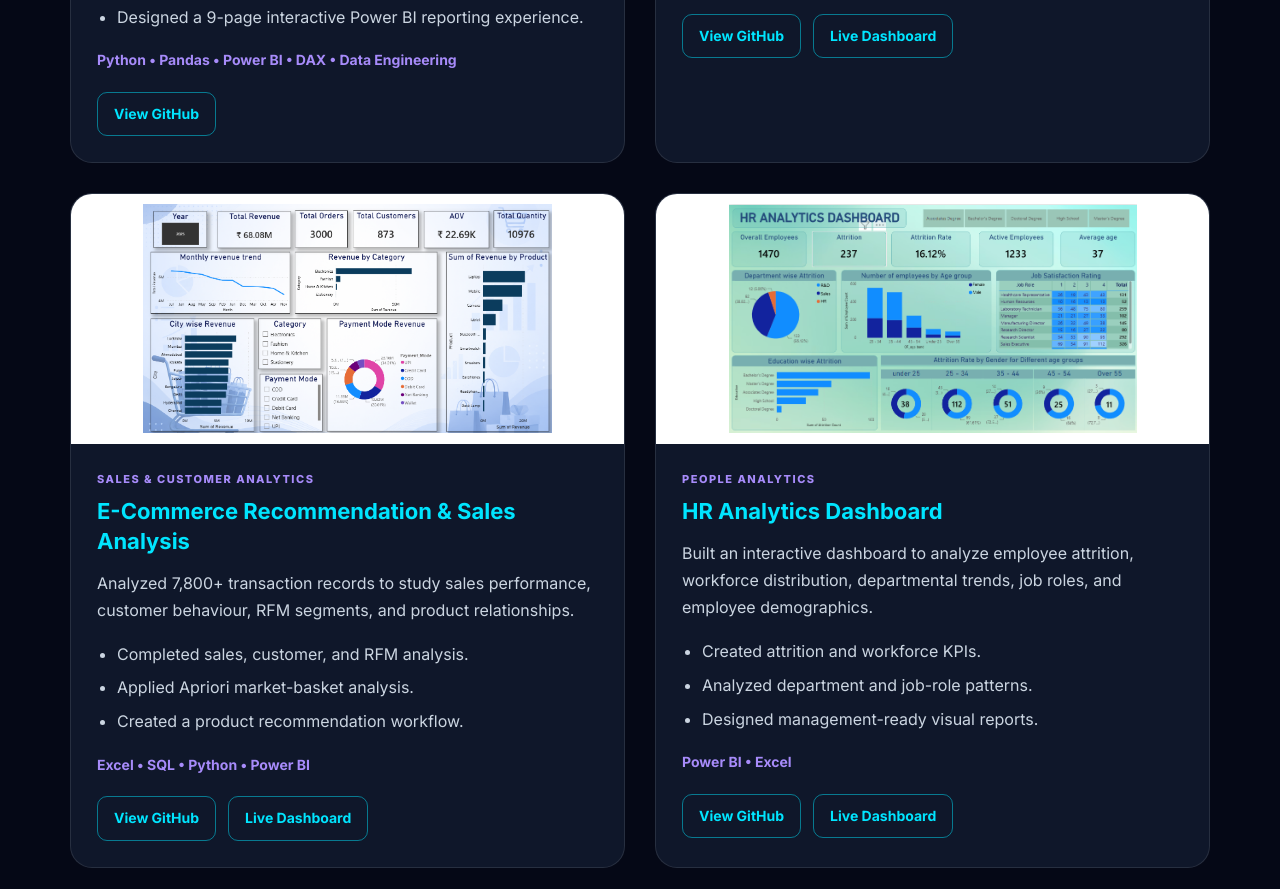
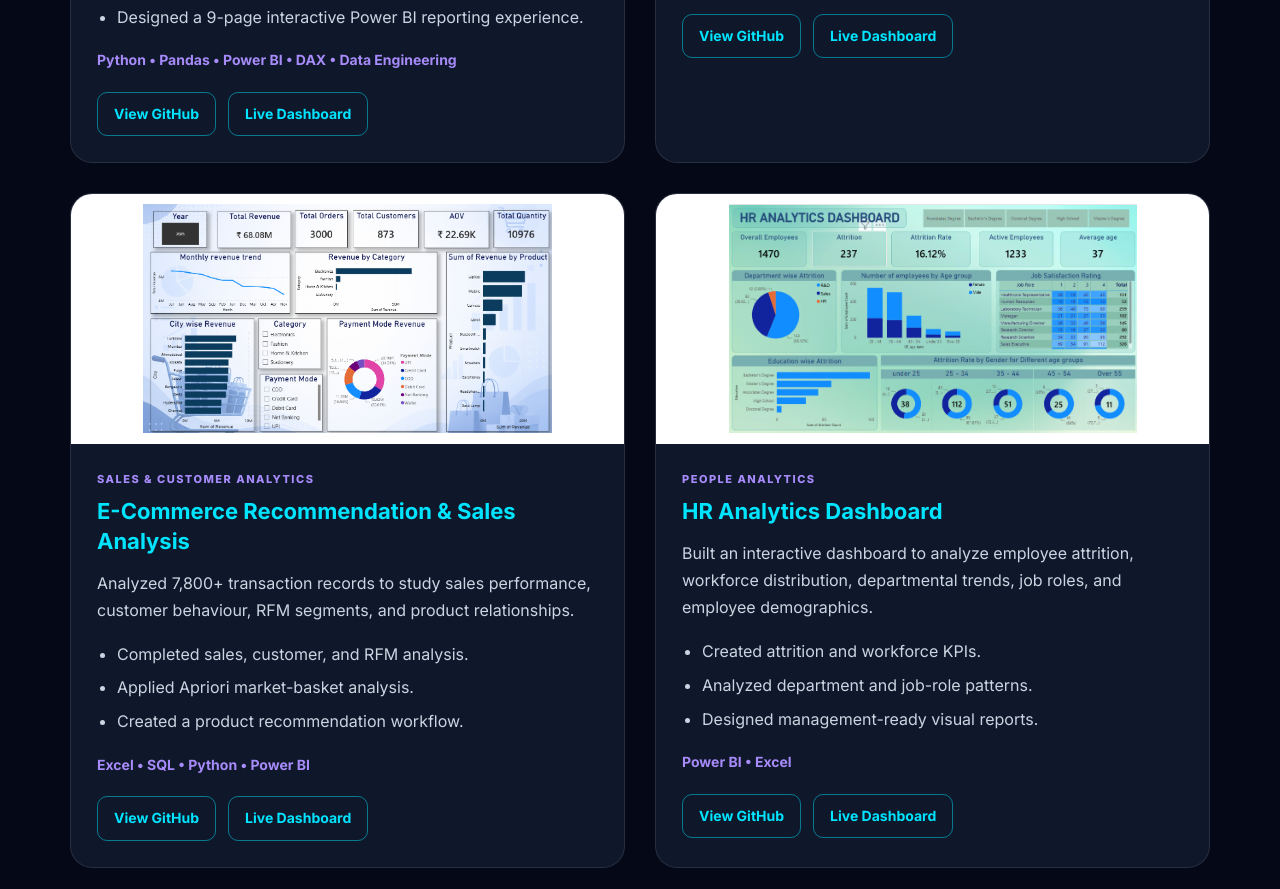
Before and after one commit to Priyansh9112004/Portfolio, a plain HTML site: page index.htm in a window 1280 px wide. Shown: the part 3342-4231 px from the top of the page. Drawn offline with Linux system fonts and the light colour scheme.

Commit message:
Add CRICKET 360 dashboard button

```diff
--- a/index.htm
+++ b/index.htm
@@ -274,6 +274,13 @@
                 rel="noopener noreferrer"
               >
                 View GitHub
+              </a>
+              <a
+                href="https://app.powerbi.com/groups/me/reports"
+                target="_blank"
+                rel="noopener noreferrer"
+              >
+                Live Dashboard
               </a>
             </div>
           </div>
```
